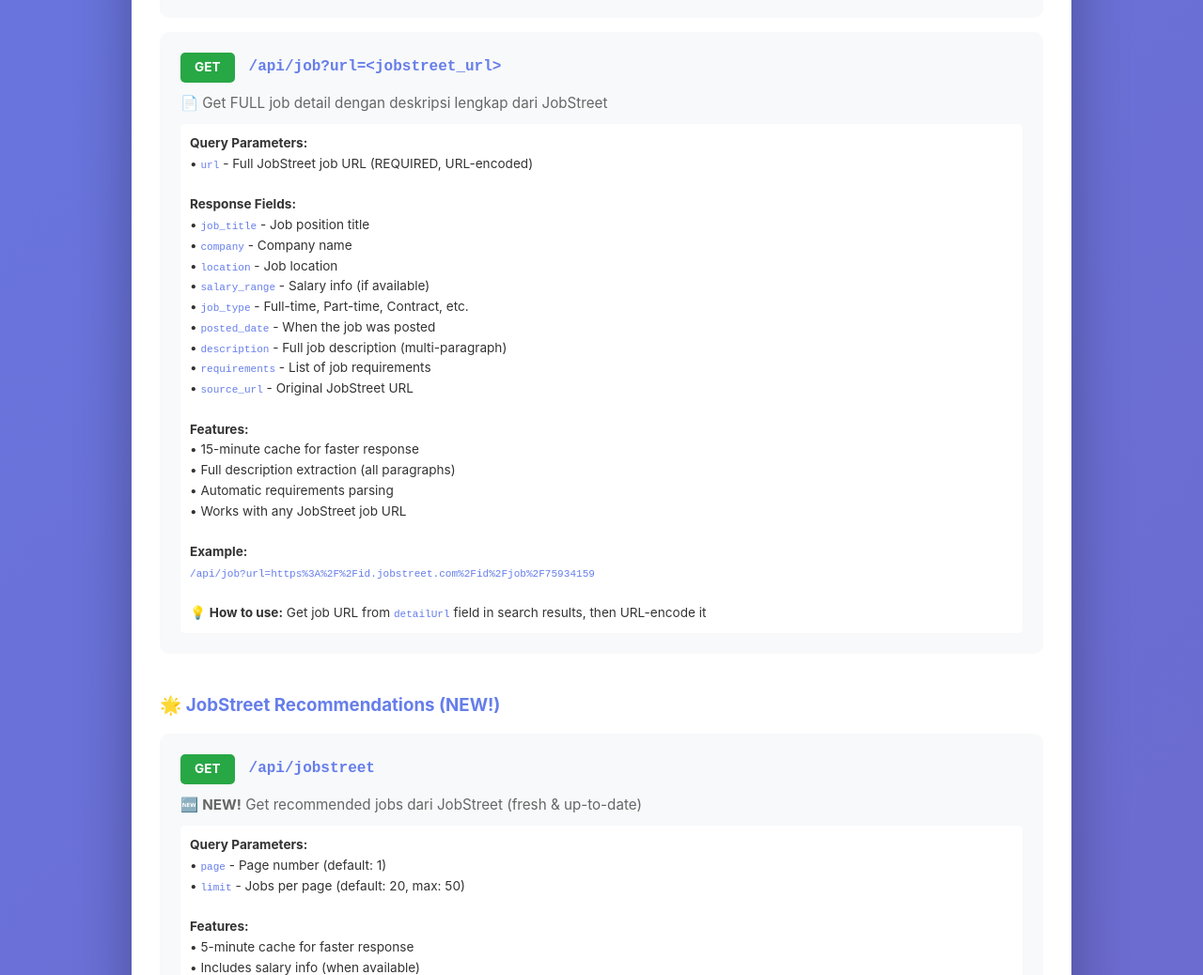
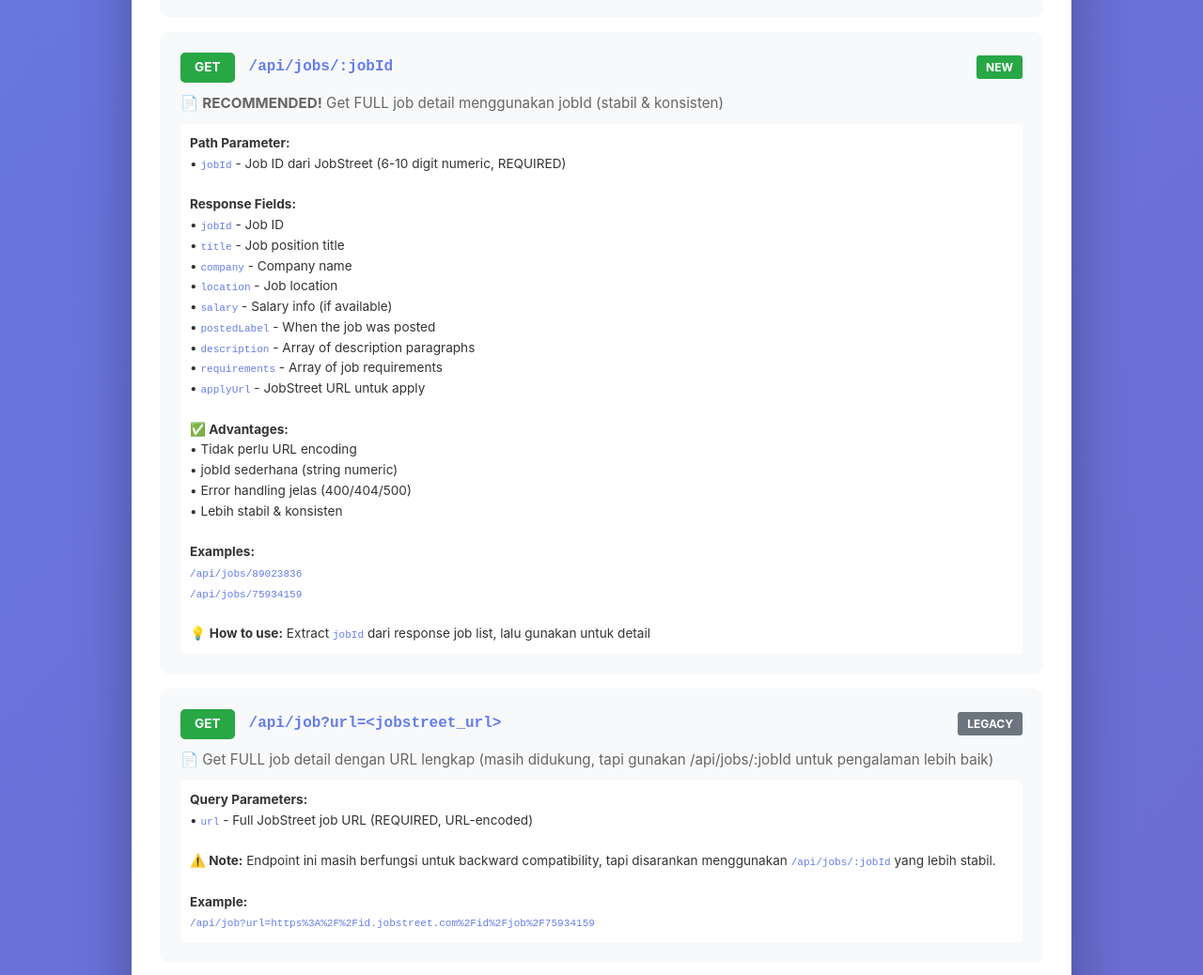
Before and after one commit to Renkaslana/Rest-API_Job_Finder, a website: page public/index.html in a window 1280 px wide. Shown: the part 2020-3058 px from the top of the page at 94% size. Drawn offline with Linux system fonts and the light colour scheme.

Commit message:
docs: Update HTML documentation for new job detail endpoint
- Add new endpoint /api/jobs/:jobId documentation (recommended)
- Mark legacy /api/job?url=... as legacy but still supported
- Update code examples (JavaScript, cURL, Python)
- Update response format examples
- Add jobId field to job list response examples

```diff
--- a/public/index.html
+++ b/public/index.html
@@ -363,36 +363,57 @@
                     </div>
                 </div>
 
-                <!-- Endpoint 3: Job Detail -->
+                <!-- Endpoint 3: Job Detail (NEW - Recommended) -->
+                <div class="endpoint-card" onclick="window.open(getBaseUrl() + '/api/jobs/89023836', '_blank')">
+                    <div class="endpoint-header">
+                        <span class="method">GET</span>
+                        <span class="endpoint-url">/api/jobs/:jobId</span>
+                        <span style="background: #28a745; color: white; padding: 3px 10px; border-radius: 3px; font-size: 0.75em; font-weight: bold;">NEW</span>
+                    </div>
+                    <div class="endpoint-desc">
+                        📄 <strong>RECOMMENDED!</strong> Get FULL job detail menggunakan jobId (stabil & konsisten)
+                    </div>
+                    <div style="margin-top: 10px; padding: 10px; background: white; border-radius: 5px; font-size: 0.85em;">
+                        <strong>Path Parameter:</strong><br>
+                        • <code style="color: #667eea;">jobId</code> - Job ID dari JobStreet (6-10 digit numeric, REQUIRED)<br><br>
+                        <strong>Response Fields:</strong><br>
+                        • <code style="color: #667eea;">jobId</code> - Job ID<br>
+                        • <code style="color: #667eea;">title</code> - Job position title<br>
+                        • <code style="color: #667eea;">company</code> - Company name<br>
+                        • <code style="color: #667eea;">location</code> - Job location<br>
+                        • <code style="color: #667eea;">salary</code> - Salary info (if available)<br>
+                        • <code style="color: #667eea;">postedLabel</code> - When the job was posted<br>
+                        • <code style="color: #667eea;">description</code> - Array of description paragraphs<br>
+                        • <code style="color: #667eea;">requirements</code> - Array of job requirements<br>
+                        • <code style="color: #667eea;">applyUrl</code> - JobStreet URL untuk apply<br><br>
+                        <strong>✅ Advantages:</strong><br>
+                        • Tidak perlu URL encoding<br>
+                        • jobId sederhana (string numeric)<br>
+                        • Error handling jelas (400/404/500)<br>
+                        • Lebih stabil & konsisten<br><br>
+                        <strong>Examples:</strong><br>
+                        <code style="color: #667eea;">/api/jobs/89023836</code><br>
+                        <code style="color: #667eea;">/api/jobs/75934159</code><br><br>
+                        💡 <strong>How to use:</strong> Extract <code style="color: #667eea;">jobId</code> dari response job list, lalu gunakan untuk detail
+                    </div>
+                </div>
+
+                <!-- Endpoint 3b: Job Detail (Legacy - Still Supported) -->
                 <div class="endpoint-card" onclick="alert('Copy job URL from search results and pass it as url parameter')">
                     <div class="endpoint-header">
                         <span class="method">GET</span>
                         <span class="endpoint-url">/api/job?url=&lt;jobstreet_url&gt;</span>
+                        <span style="background: #6c757d; color: white; padding: 3px 10px; border-radius: 3px; font-size: 0.75em; font-weight: bold;">LEGACY</span>
                     </div>
                     <div class="endpoint-desc">
-                        📄 Get FULL job detail dengan deskripsi lengkap dari JobStreet
+                        📄 Get FULL job detail dengan URL lengkap (masih didukung, tapi gunakan /api/jobs/:jobId untuk pengalaman lebih baik)
                     </div>
                     <div style="margin-top: 10px; padding: 10px; background: white; border-radius: 5px; font-size: 0.85em;">
                         <strong>Query Parameters:</strong><br>
                         • <code style="color: #667eea;">url</code> - Full JobStreet job URL (REQUIRED, URL-encoded)<br><br>
-                        <strong>Response Fields:</strong><br>
-                        • <code style="color: #667eea;">job_title</code> - Job position title<br>
-                        • <code style="color: #667eea;">company</code> - Company name<br>
-                        • <code style="color: #667eea;">location</code> - Job location<br>
-                        • <code style="color: #667eea;">salary_range</code> - Salary info (if available)<br>
-                        • <code style="color: #667eea;">job_type</code> - Full-time, Part-time, Contract, etc.<br>
-                        • <code style="color: #667eea;">posted_date</code> - When the job was posted<br>
-                        • <code style="color: #667eea;">description</code> - Full job description (multi-paragraph)<br>
-                        • <code style="color: #667eea;">requirements</code> - List of job requirements<br>
-                        • <code style="color: #667eea;">source_url</code> - Original JobStreet URL<br><br>
-                        <strong>Features:</strong><br>
-                        • 15-minute cache for faster response<br>
-                        • Full description extraction (all paragraphs)<br>
-                        • Automatic requirements parsing<br>
-                        • Works with any JobStreet job URL<br><br>
+                        <strong>⚠️ Note:</strong> Endpoint ini masih berfungsi untuk backward compatibility, tapi disarankan menggunakan <code style="color: #667eea;">/api/jobs/:jobId</code> yang lebih stabil.<br><br>
                         <strong>Example:</strong><br>
-                        <code style="color: #667eea;">/api/job?url=https%3A%2F%2Fid.jobstreet.com%2Fid%2Fjob%2F75934159</code><br><br>
-                        💡 <strong>How to use:</strong> Get job URL from <code style="color: #667eea;">detailUrl</code> field in search results, then URL-encode it
+                        <code style="color: #667eea;">/api/job?url=https%3A%2F%2Fid.jobstreet.com%2Fid%2Fjob%2F75934159</code>
                     </div>
                 </div>
 
@@ -511,7 +532,13 @@
   .then(res => res.json())
   .then(data => console.log(data.data));
 
-// Detail 1 job
+// Detail 1 job (NEW - Recommended)
+const jobId = '89023836'; // Extract from job list response
+fetch(`<span class="base-url"></span>/api/jobs/${jobId}`)
+  .then(res => res.json())
+  .then(data => console.log(data));
+
+// Detail 1 job (Legacy - Still supported)
 const jobUrl = encodeURIComponent('https://id.jobstreet.com/id/job/12345678');
 fetch(`<span class="base-url"></span>/api/job?url=${jobUrl}`)
   .then(res => res.json())
@@ -543,7 +570,10 @@
 # JobStreet recommendations
 curl "<span class="base-url"></span>/api/jobstreet?page=1&limit=20"
 
-# Detail job
+# Detail job (NEW - Recommended)
+curl "<span class="base-url"></span>/api/jobs/89023836"
+
+# Detail job (Legacy)
 curl "<span class="base-url"></span>/api/job?url=https%3A%2F%2Fid.jobstreet.com%2Fid%2Fjob%2F12345"
 
 # Articles list
@@ -577,7 +607,12 @@
 jobstreet = requests.get('<span class="base-url"></span>/api/jobstreet?page=1&limit=20')
 recommendations = jobstreet.json()['data']
 
-# Detail job
+# Detail job (NEW - Recommended)
+job_id = '89023836'  # Extract from job list response
+detail = requests.get(f'<span class="base-url"></span>/api/jobs/{job_id}')
+print(detail.json())
+
+# Detail job (Legacy)
 from urllib.parse import quote
 job_url = quote('https://id.jobstreet.com/id/job/12345678')
 detail = requests.get(f'<span class="base-url"></span>/api/job?url={job_url}')
@@ -601,21 +636,26 @@
                     <button class="copy-btn" onclick="copyCode(this)">📋 Copy</button>
                     <pre><code>{
   "status": "success",
-  "message": "Successfully scraped 30 jobs",
+  "statusCode": 200,
+  "message": "Successfully fetched 30 jobs",
   "data": {
     "jobs": [
       {
-        "job_title": "Senior Software Engineer",
+        "jobId": "89023836",
+        "title": "Senior Software Engineer",
         "company": "Tech Company Indonesia",
         "location": "Jakarta",
-        "posted_date": "2 days ago",
-        "description": "Preview singkat pekerjaan...",
-        "salary_range": "Rp 10.000.000 - Rp 15.000.000",
-        "source_url": "https://id.jobstreet.com/id/job/12345"
+        "classification": "IT & Teknologi",
+        "salary": "Rp 10.000.000 - Rp 15.000.000",
+        "postedLabel": "2 days ago",
+        "applyUrl": "https://id.jobstreet.com/id/job/89023836"
       }
     ],
     "metadata": {
       "total": 30,
+      "page": 1,
+      "limit": 30,
+      "hasNextPage": true,
       "scraping_method": "on-request",
       "cache_duration": "15 minutes"
     }
@@ -623,7 +663,37 @@
 }</code></pre>
                 </div>
 
-                <h3 style="margin: 20px 0 10px 0;">Job Detail (/api/job)</h3>
+                <h3 style="margin: 20px 0 10px 0;">Job Detail (/api/jobs/:jobId) - NEW</h3>
+                <div class="code-block">
+                    <button class="copy-btn" onclick="copyCode(this)">📋 Copy</button>
+                    <pre><code>{
+  "status": "success",
+  "statusCode": 200,
+  "message": "Job detail retrieved successfully",
+  "jobId": "89023836",
+  "title": "Senior Software Engineer",
+  "company": "Tech Company Indonesia",
+  "location": "Jakarta",
+  "classification": null,
+  "salary": "Rp 10.000.000 - Rp 15.000.000",
+  "postedLabel": "2 days ago",
+  "jobType": "Full time",
+  "description": [
+    "Memimpin tim development",
+    "Mengembangkan aplikasi web dan mobile",
+    "Memastikan kualitas code"
+  ],
+  "requirements": [
+    "Bachelor degree in Computer Science",
+    "5+ years experience in software development",
+    "Proficient in JavaScript and Python"
+  ],
+  "applyUrl": "https://id.jobstreet.com/id/job/89023836",
+  "updated_at": "2024-01-15T10:30:00.000Z"
+}</code></pre>
+                </div>
+
+                <h3 style="margin: 20px 0 10px 0;">Job Detail (/api/job?url=...) - Legacy</h3>
                 <div class="code-block">
                     <button class="copy-btn" onclick="copyCode(this)">📋 Copy</button>
                     <pre><code>{
```
